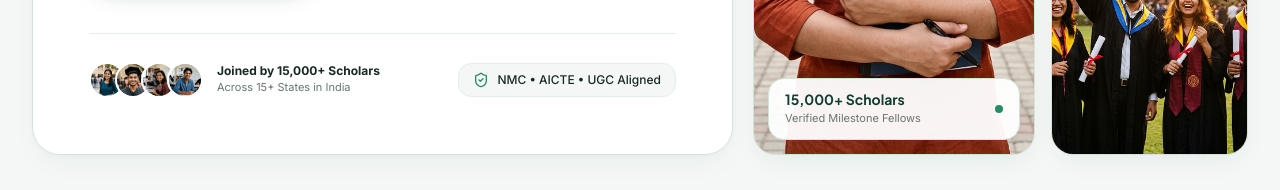
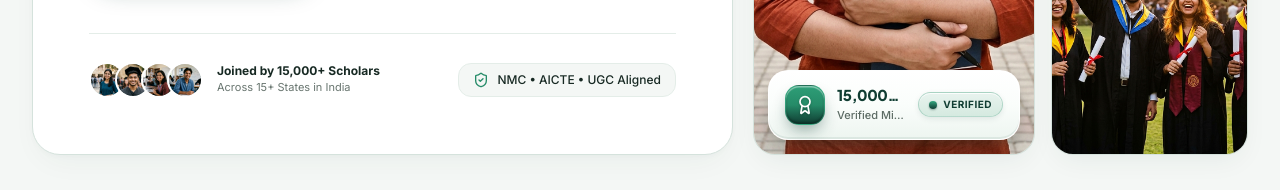
Before and after one commit to mannbond007/milestone, a Next.js app: page / in a window 1280 px wide. Shown: the part 572-762 px from the top of the page. Built offline with nearby package versions, Linux system fonts and the light colour scheme; no server answers.

Commit message:
Upgrade hero scholar badge with 3D tactile styling

```diff
--- a/src/components/home/hero-section.tsx
+++ b/src/components/home/hero-section.tsx
@@ -3,7 +3,7 @@
 import Image from "next/image";
 import Link from "next/link";
 import { motion } from "framer-motion";
-import { ArrowRight, ShieldCheck } from "lucide-react";
+import { ArrowRight, Award, ShieldCheck } from "lucide-react";
 import { useLocale } from "@/components/providers/locale-provider";
 
 export function HeroSection() {
@@ -141,17 +141,64 @@ export function HeroSection() {
                   className="object-cover object-center"
                 />
 
-                {/* Subtle, Compact Scholarship Achievement Card */}
-                <div className="absolute bottom-3.5 left-3.5 right-3.5 bg-white/95 dark:bg-[#111E1A]/95 rounded-[16px] px-4 py-3 border border-[#D5E2DC] dark:border-[#21362E] shadow-[0_8px_20px_-6px_rgba(16,61,50,0.14)] flex items-center justify-between gap-2">
-                  <div>
-                    <p className="font-heading text-sm font-bold text-[#103D32] dark:text-[#F2F7F5] leading-tight">
-                      15,000+ Scholars
-                    </p>
-                    <p className="text-[11px] text-[#68756F] dark:text-[#9BB0A8] mt-0.5">
-                      Verified Milestone Fellows
-                    </p>
+                {/* Sculpted 3D Floating Scholarship Achievement Badge */}
+                <div
+                  className="
+                    absolute bottom-3.5 left-3.5 right-3.5
+                    rounded-[20px] px-4 py-3.5
+                    bg-gradient-to-b from-white via-[#FAFDFB] to-[#EDF5F0]
+                    dark:from-[#182B25] dark:via-[#12211C] dark:to-[#0C1713]
+                    border border-white/90 dark:border-[#2A453B]
+                    shadow-[0_20px_38px_-10px_rgba(10,38,31,0.38),0_6px_14px_-4px_rgba(16,61,50,0.22),inset_0_1.5px_0_rgba(255,255,255,0.95),inset_0_-2px_0_rgba(16,61,50,0.08)]
+                    dark:shadow-[0_20px_38px_-10px_rgba(0,0,0,0.65),inset_0_1px_0_rgba(255,255,255,0.12),inset_0_-2px_0_rgba(0,0,0,0.35)]
+                    backdrop-blur-md
+                    flex items-center justify-between gap-3
+                    transition-transform duration-300 hover:-translate-y-0.5
+                  "
+                >
+                  <div className="flex items-center gap-3 min-w-0">
+                    {/* 3D Embossed Emerald Crest Icon */}
+                    <div
+                      className="
+                        w-10 h-10 rounded-[14px] shrink-0
+                        bg-gradient-to-b from-[#2E9E77] via-[#258B68] to-[#103D32]
+                        flex items-center justify-center text-white
+                        border border-[#47BA92]/40
+                        shadow-[0_8px_16px_-4px_rgba(16,61,50,0.45),inset_0_1.5px_1px_rgba(255,255,255,0.45),inset_0_-2px_2px_rgba(7,30,24,0.45)]
+                      "
+                    >
+                      <Award className="w-5 h-5 drop-shadow-[0_1px_1px_rgba(0,0,0,0.25)]" />
+                    </div>
+
+                    <div className="min-w-0">
+                      <p className="font-heading text-[15px] font-extrabold tracking-tight text-[#103D32] dark:text-[#F2F7F5] leading-tight truncate">
+                        15,000+ Scholars
+                      </p>
+                      <p className="text-[11px] font-medium text-[#5C6B64] dark:text-[#9BB0A8] mt-0.5 truncate">
+                        Verified Milestone Fellows
+                      </p>
+                    </div>
                   </div>
-                  <span className="h-2 w-2 rounded-full bg-[#258B68] shrink-0" />
+
+                  {/* Tactile 3D Verified Pill */}
+                  <div
+                    className="
+                      inline-flex items-center gap-1.5 px-2.5 py-1 rounded-full shrink-0
+                      bg-gradient-to-b from-[#E8F3EE] to-[#D5EAE0]
+                      dark:from-[#1D352D] dark:to-[#13251F]
+                      border border-[#258B68]/25
+                      shadow-[0_2px_6px_-1px_rgba(16,61,50,0.12),inset_0_1px_0_rgba(255,255,255,0.85)]
+                      dark:shadow-[inset_0_1px_0_rgba(255,255,255,0.08)]
+                    "
+                  >
+                    <span className="relative flex h-2 w-2">
+                      <span className="animate-ping absolute inline-flex h-full w-full rounded-full bg-[#258B68] opacity-75" />
+                      <span className="relative inline-flex rounded-full h-2 w-2 bg-gradient-to-b from-[#34A880] to-[#103D32] shadow-[0_1px_2px_rgba(16,61,50,0.4)]" />
+                    </span>
+                    <span className="text-[10px] font-bold uppercase tracking-wider text-[#103D32] dark:text-[#34A880]">
+                      Verified
+                    </span>
+                  </div>
                 </div>
               </div>
 
```
